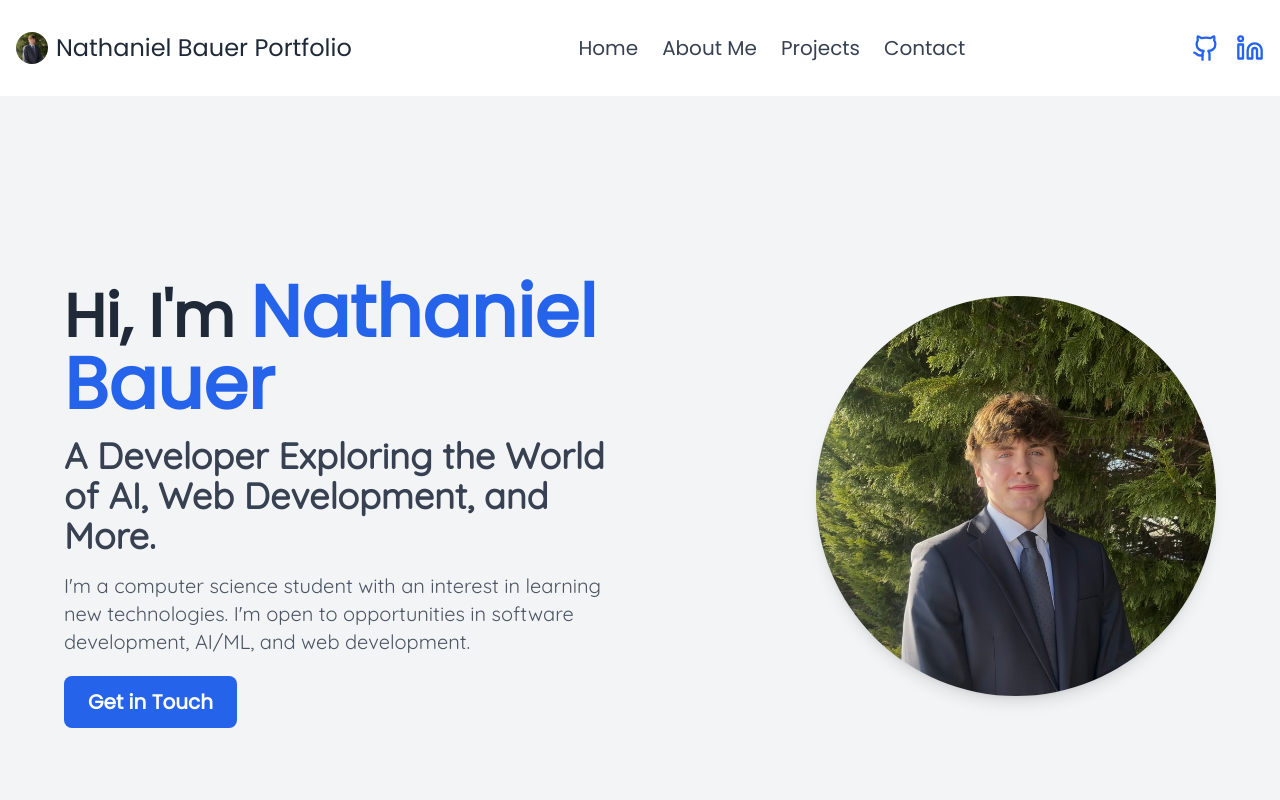
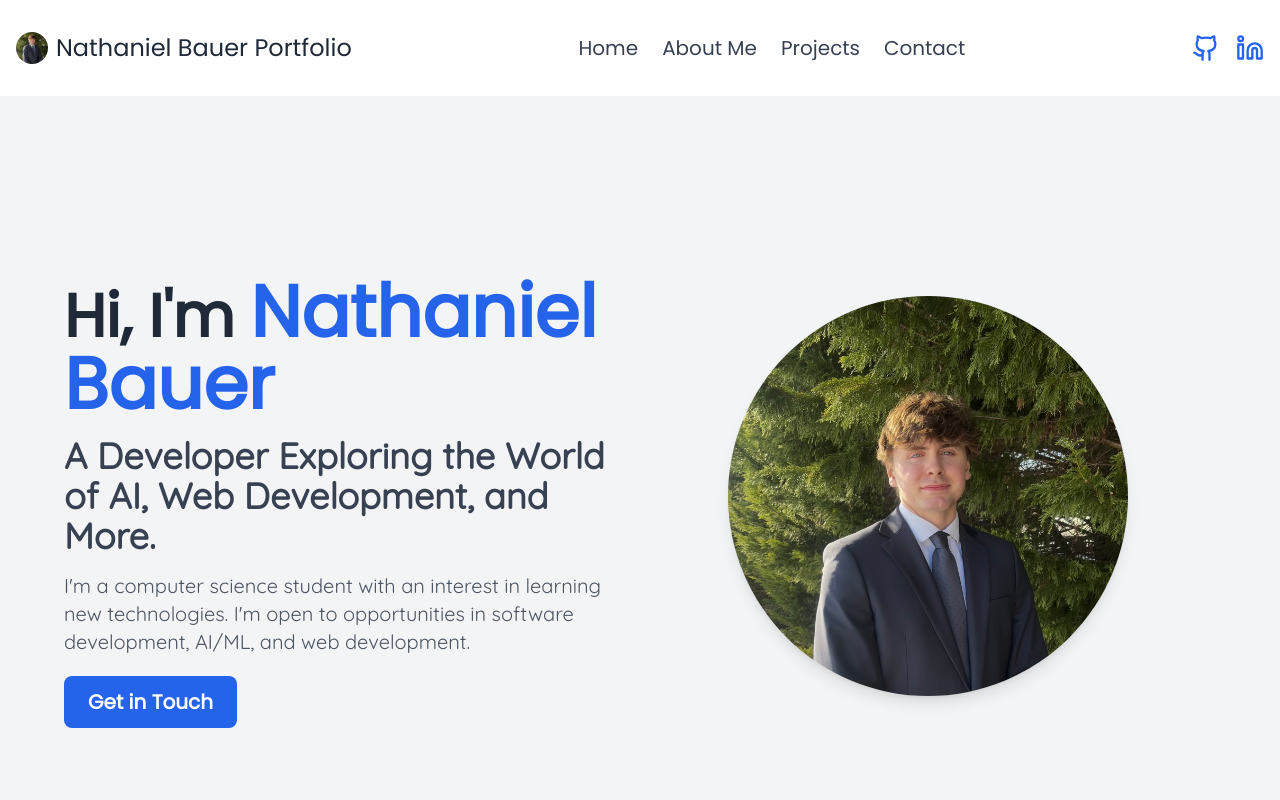
Before and after one commit to nathanielbauerprofessional/portfoliowebsite, a Next.js app: page / in a window 1280 px wide. Shown: the top 800 px of the page. Built offline with nearby package versions, Linux system fonts and the light colour scheme.

Commit message:
hero image

```diff
--- a/components/Hero.tsx
+++ b/components/Hero.tsx
@@ -1,8 +1,6 @@
-import Image from 'next/image'
-
 export default function Hero() {
     return (
-        <div id = "home" className="min-h-screen bg-gray-100 flex items-center">
+        <div id="home" className="min-h-screen bg-gray-100 flex items-center">
             <div className="container mx-auto p-16">
                 <div className="flex flex-col md:flex-row items-center justify-between">
                     <div className="md:w-1/2 mb-8 md:mb-0">
@@ -22,9 +20,9 @@ export default function Hero() {
                             Get in Touch
                         </a>
                     </div>
-            <div className="md:w-1/2 flex justify-center md:justify-end">
-                <div className="w-[200px] h-[200px] md:w-[400px] md:h-[400px] rounded-full overflow-hidden shadow-lg">
-                    <Image
+                    <div className="md:w-1/2 flex justify-center items-center">
+                        <div className="flex w-[200px] h-[200px] md:w-[400px] md:h-[400px] rounded-full overflow-hidden shadow-lg">
+                            <img
                                 src="/ME.jpg"
                                 alt="Nathaniel Bauer"
                                 width={400}
```
Lines whose indentation alone changed are shown as unchanged.
